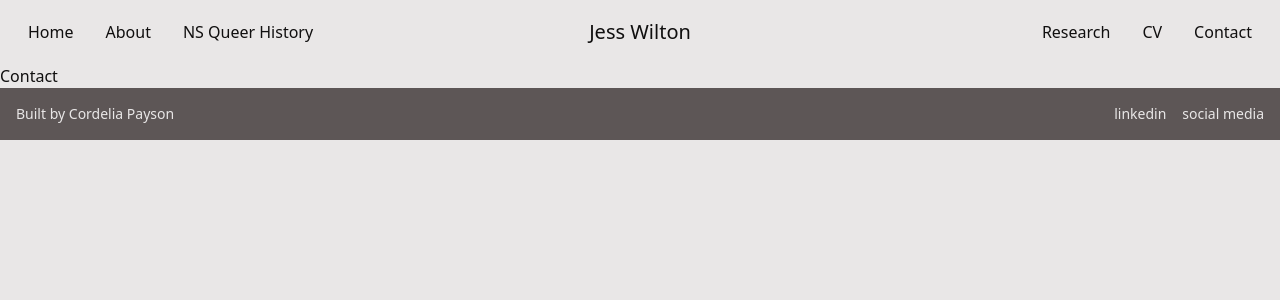
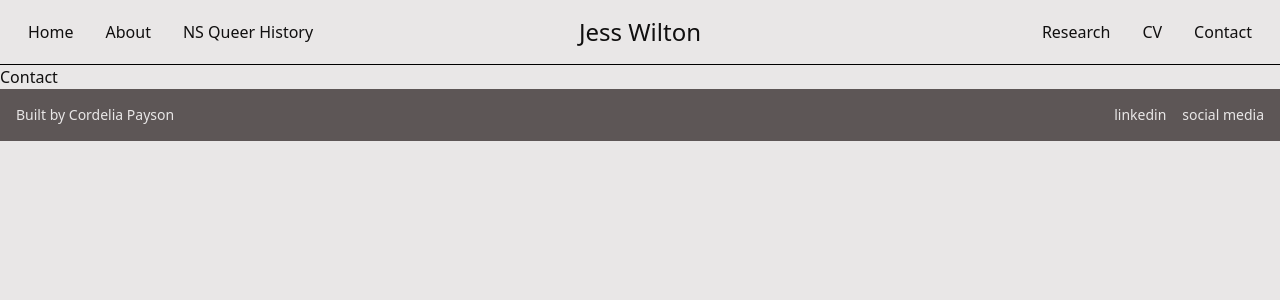
Before and after one commit to cordelia-payson/jw-site, a Next.js app: page /contact in a window 1280 px wide. Shown: the top 300 px of the page. Built offline with nearby package versions, Linux system fonts and the light colour scheme.

Commit message:
style changes

```diff
--- a/components/layout/header.js
+++ b/components/layout/header.js
@@ -4,7 +4,7 @@ import NameLink from './nameLink.js';
 
 function Header() {
   return (
-    <div className="navbar bg-base-100">
+    <div className="navbar bg-base-100 border-b border-black">
 
       <div className="navbar-start">
 
--- a/components/layout/nameLink.js
+++ b/components/layout/nameLink.js
@@ -2,7 +2,7 @@ import Link from 'next/link';
 
 function NameLink({ page, name }) {
   return (
-    <div className="bg-transparent link-hover text-xl">
+    <div className="bg-transparent link-hover text-2xl">
       <Link href="/">Jess Wilton</Link>
     </div>
   );
```
